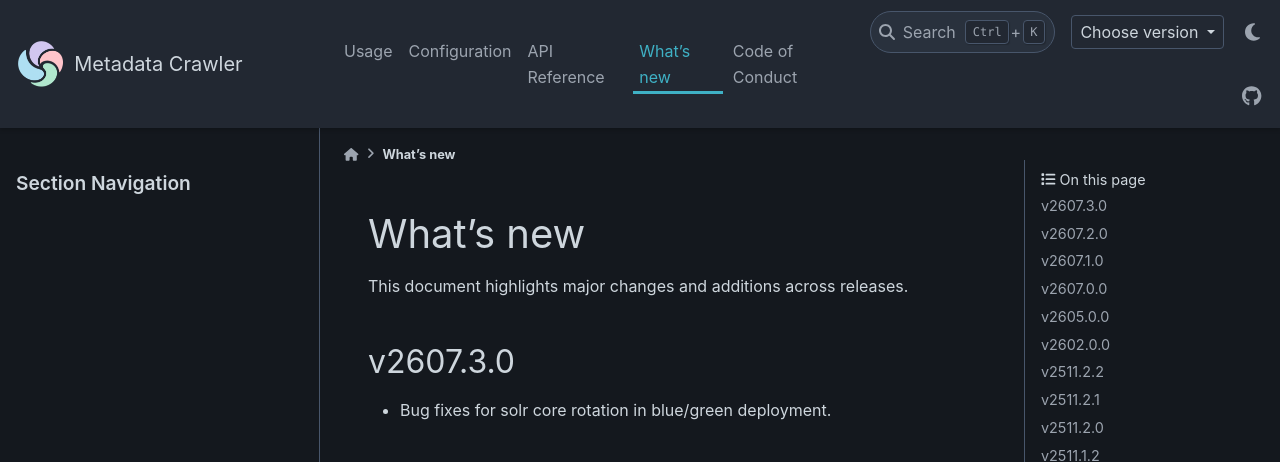
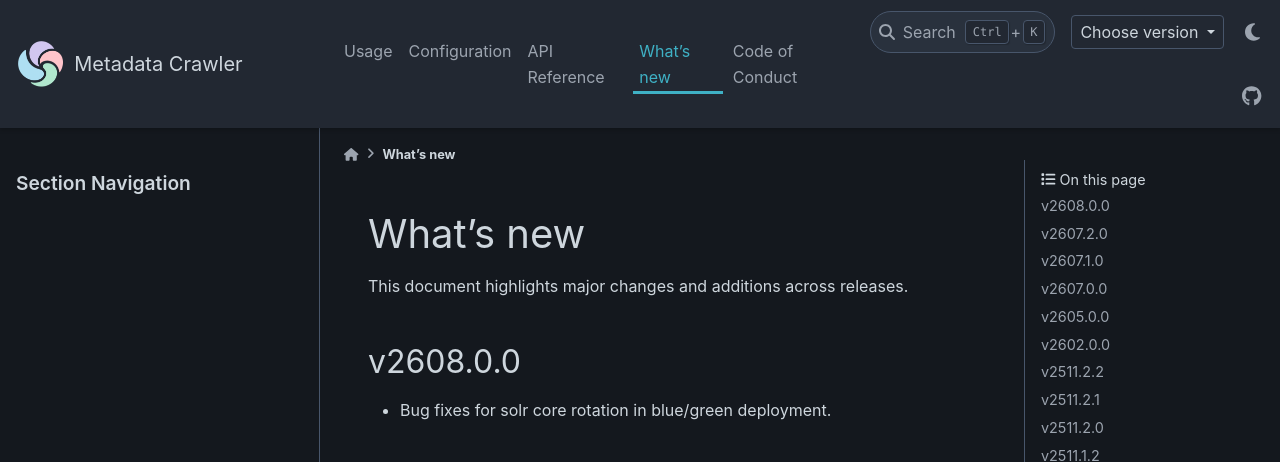
Before and after one commit to freva-org/metadata-crawler, a Sphinx documentation site: the page built from docs/source/whatsnew.rst, in a window 1280 px wide and 900 px high. Shown: the top 462 px of the window. Built offline with Sphinx 7.4.7 and the PyData theme 0.15.4, drawn with Linux system fonts in a browser that asks for light colours; comment, search, counter and statistics services are not loaded.

Commit message:
Update whatsnew.

```diff
--- a/docs/source/whatsnew.rst
+++ b/docs/source/whatsnew.rst
@@ -3,7 +3,7 @@ What's new
 
 This document highlights major changes and additions across releases.
 
-v2607.3.0
+v2608.0.0
 ---------
 * Bug fixes for solr core rotation in blue/green deployment.
 
```
